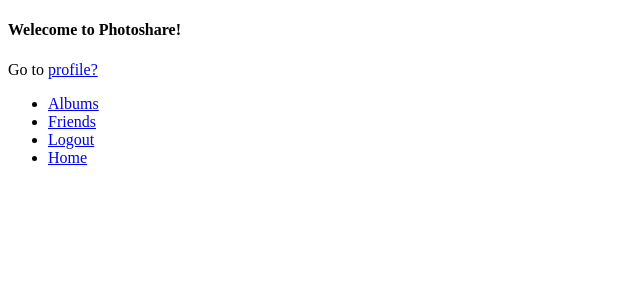
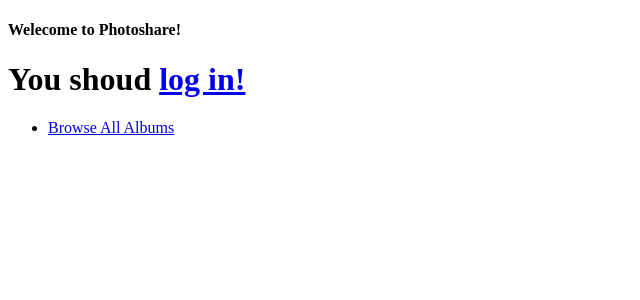
Before and after one commit to MichaelWalsh9/Photoshare, a Flask app: page / in a window 1280 px wide. Shown: the top 300 px of the page, without its empty margins (0-640 px from the left). Run offline with Flask 2, Linux system fonts and the light colour scheme; data comes from the database, SQL or seed files in the repository.

Commit message:
Made login system more consistent

```diff
--- a/app.py
+++ b/app.py
@@ -342,6 +342,12 @@
 
 ###########################################################################################################################################
 
+@app.route('/allalbums')
+def allalbums():
+	return render_template('allalbums.html')
+
+###########################################################################################################################################
+
 @app.route('/profile')
 @flask_login.login_required
 def protected():
@@ -421,7 +427,10 @@
 #default page
 @app.route("/", methods=['GET'])
 def hello():
-	return render_template('hello.html', message='Welecome to Photoshare')
+	try:
+		return render_template('hello.html', message='Welecome to Photoshare', name=getCurrentName())
+	except:
+		return render_template('hello.html', message='Welecome to Photoshare')
 
 
 if __name__ == "__main__":
--- /dev/null
+++ b/templates/allalbums.html
@@ -0,0 +1,5 @@
+<h1>Coming soon!</h1>
+
+<ul>
+    <li><a href='/'>Home</a></li>
+</ul>
--- a/templates/hello.html
+++ b/templates/hello.html
@@ -7,17 +7,15 @@
 <title>Photoshare</title>
 {% if name %}
   <h1>Hello {{ name }}!</h1>
-{% endif %}
-
-{% if message is none %}
-  <p>You should <a href='/login'>login!</a></p>
 {% else %}
-  <p> Go to <a href='/profile'>profile?</a></p>
+  <h1>You shoud <a href='/login'>log in!</a></h1>
 {% endif %}
 
 <ul>
-<li><a href='/albums'>Albums</a> </li>
-<li><a href='/friends'>Friends</a></li>
-<li><a href='/logout'>Logout</a></li>
-<li><a href='/'>Home</a></li>
+  <li><a href='/allalbums'>Browse All Albums</a></li>
+{% if name %}
+  <li><a href='/albums'>My Albums</a> </li>
+  <li><a href='/friends'>My Friends</a></li>
+  <li><a href='/logout'>Logout</a></li>
+{% endif %}
 </ul>
```
